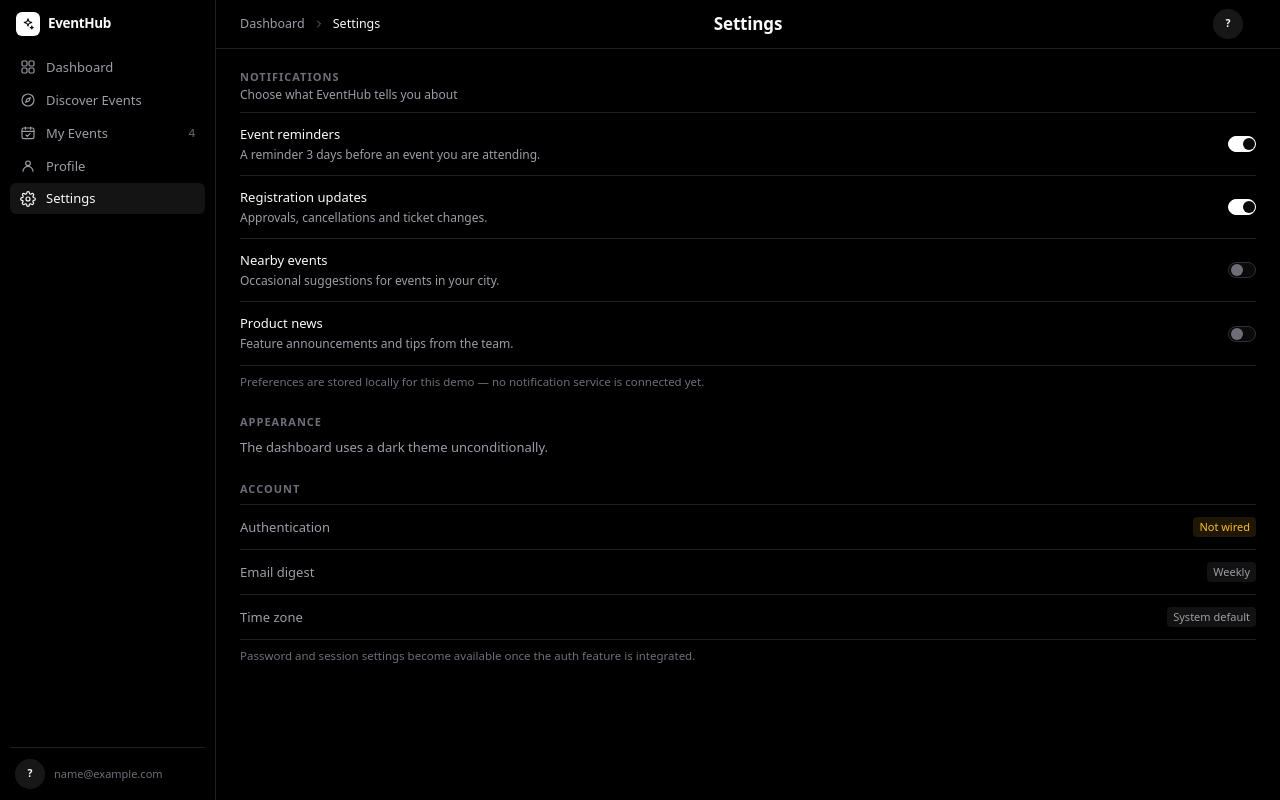
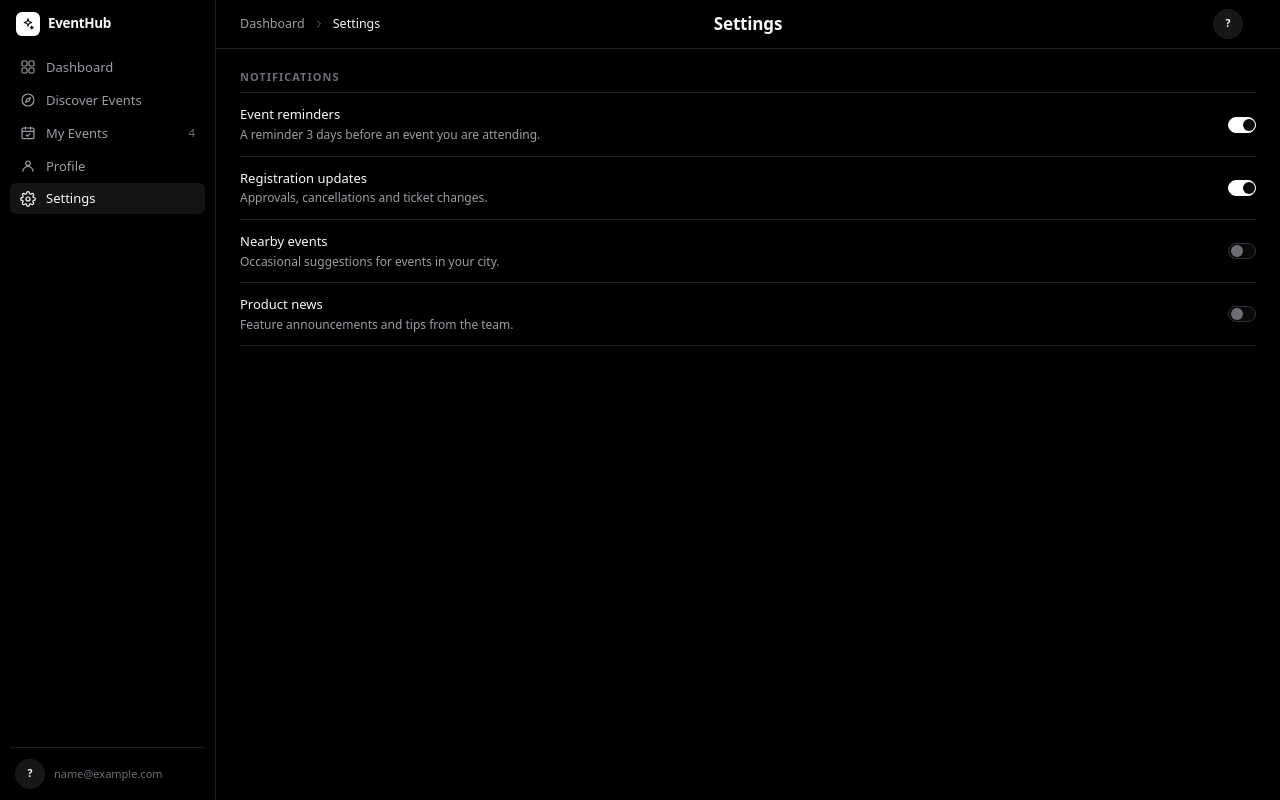
Before and after one commit to abdulahshoaib/ems, a React (Vite) app: page /dashboard/settings in a window 1280 px wide. Built offline with nearby package versions, Linux system fonts and the light colour scheme; sample sign-in values are in the browser's storage.

Commit message:
feat(settings): narrow down functionality of settings

```diff
--- a/src/pages/dashboard/Settings.jsx
+++ b/src/pages/dashboard/Settings.jsx
@@ -1,15 +1,14 @@
-import { useState } from 'react'
-import { Badge } from '../../components/ui/badge'
-import { Section } from '../../components/ui/section'
+import { useState } from "react";
+import { Section } from "../../components/ui/section";
 
 function ToggleRow({ id, label, description, checked, onChange }) {
   return (
     <li className="flex items-center justify-between gap-4 py-3">
       <div className="flex min-w-0 flex-col gap-0.5">
-        <label htmlFor={id} className="text-[13px] font-medium text-[var(--d-text)]">
+        <label htmlFor={id} className="text-[13px] font-medium text-(--d-text)">
           {label}
         </label>
-        <p className="text-[12px] text-[var(--d-muted)]">{description}</p>
+        <p className="text-[12px] text-(--d-muted)">{description}</p>
       </div>
       <button
         id={id}
@@ -19,27 +18,22 @@ function ToggleRow({ id, label, description, checked, onChange }) {
         aria-label={label}
         onClick={() => onChange(!checked)}
         className={`d-focus relative inline-flex h-4 w-7 shrink-0 items-center rounded-full border transition-colors ${
-          checked ? 'border-white bg-white' : 'border-[var(--d-line-strong)] bg-white/[0.04]'
+          checked
+            ? "border-white bg-white"
+            : "border-(--d-line-strong) bg-white/4"
         }`}
       >
         <span
           aria-hidden="true"
           className={`ml-0.5 inline-block h-3 w-3 rounded-full transition-transform ${
-            checked ? 'translate-x-3 bg-[var(--d-invert)]' : 'translate-x-0 bg-[var(--d-subtle)]'
+            checked
+              ? "translate-x-3 bg-(--d-invert)"
+              : "translate-x-0 bg-(--d-subtle)"
           }`}
         />
       </button>
     </li>
-  )
-}
-
-function InfoRow({ label, value, tone = 'neutral' }) {
-  return (
-    <li className="flex items-center justify-between gap-4 py-3">
-      <span className="text-[13px] text-[var(--d-muted)]">{label}</span>
-      <Badge tone={tone}>{value}</Badge>
-    </li>
-  )
+  );
 }
 
 export function Settings() {
@@ -48,70 +42,50 @@ export function Settings() {
     registrationUpdates: true,
     nearbyEvents: false,
     productNews: false,
-  })
+  });
 
   function updatePreference(key, value) {
-    setPreferences((previous) => ({ ...previous, [key]: value }))
+    setPreferences((previous) => ({ ...previous, [key]: value }));
   }
 
   return (
     <div className="flex flex-col gap-6">
-      <Section title="Notifications" description="Choose what EventHub tells you about">
+      <Section title="Notifications">
         <div className="flex flex-col gap-2">
-          <ul className="divide-y divide-[var(--d-line)] border-y border-[var(--d-line)]">
+          <ul className="divide-y divide-(--d-line) border-y border-(--d-line)">
             <ToggleRow
               id="pref-reminders"
               label="Event reminders"
               description="A reminder 3 days before an event you are attending."
               checked={preferences.eventReminders}
-              onChange={(value) => updatePreference('eventReminders', value)}
+              onChange={(value) => updatePreference("eventReminders", value)}
             />
             <ToggleRow
               id="pref-registration"
               label="Registration updates"
               description="Approvals, cancellations and ticket changes."
               checked={preferences.registrationUpdates}
-              onChange={(value) => updatePreference('registrationUpdates', value)}
+              onChange={(value) =>
+                updatePreference("registrationUpdates", value)
+              }
             />
             <ToggleRow
               id="pref-nearby"
               label="Nearby events"
               description="Occasional suggestions for events in your city."
               checked={preferences.nearbyEvents}
-              onChange={(value) => updatePreference('nearbyEvents', value)}
+              onChange={(value) => updatePreference("nearbyEvents", value)}
             />
             <ToggleRow
               id="pref-product"
               label="Product news"
               description="Feature announcements and tips from the team."
               checked={preferences.productNews}
-              onChange={(value) => updatePreference('productNews', value)}
+              onChange={(value) => updatePreference("productNews", value)}
             />
           </ul>
-          <p className="text-[11.5px] text-[var(--d-subtle)]">
-            Preferences are stored locally for this demo — no notification service is connected yet.
-          </p>
-        </div>
-      </Section>
-
-      <Section title="Appearance">
-        <p className="text-[13px] text-[var(--d-muted)]">
-          The dashboard uses a dark theme unconditionally.
-        </p>
-      </Section>
-
-      <Section title="Account">
-        <div className="flex flex-col gap-2">
-          <ul className="divide-y divide-[var(--d-line)] border-y border-[var(--d-line)]">
-            <InfoRow label="Authentication" value="Not wired" tone="warn" />
-            <InfoRow label="Email digest" value="Weekly" />
-            <InfoRow label="Time zone" value="System default" />
-          </ul>
-          <p className="text-[11.5px] text-[var(--d-subtle)]">
-            Password and session settings become available once the auth feature is integrated.
-          </p>
         </div>
       </Section>
     </div>
-  )
+  );
 }
```
